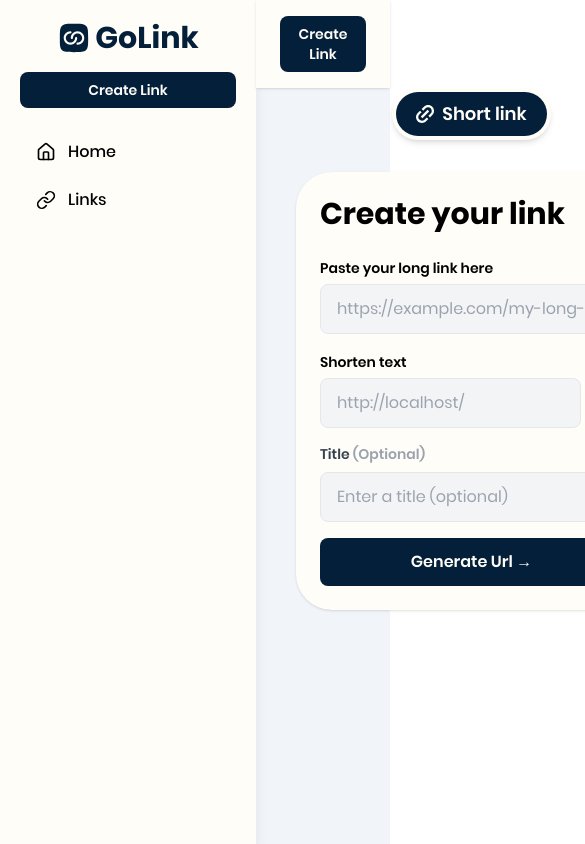
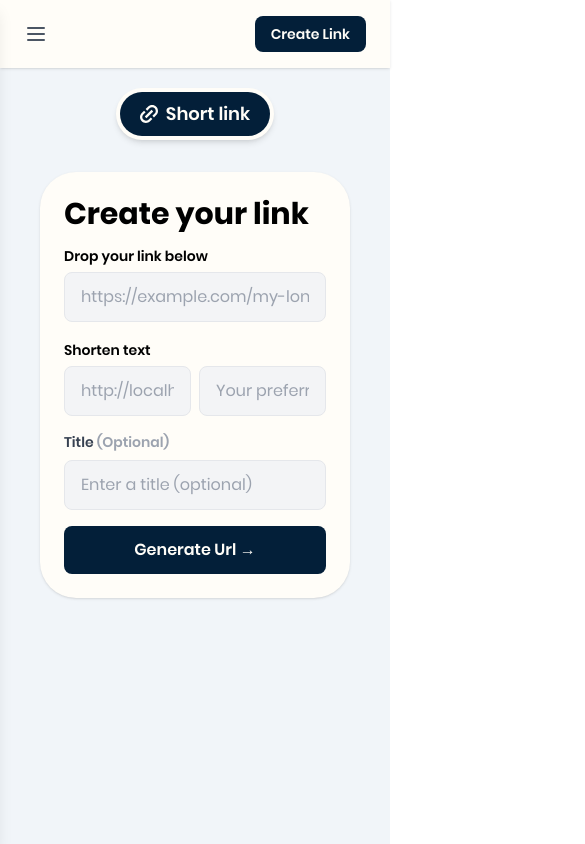
Before and after one commit to shakerscode/urlShortner, a Next.js app: page /dashboard/create in a window 390 px wide. Shown: the top 844 px of the page, 585 px wide, since content can reach past the window. Built offline with nearby package versions, Linux system fonts and the light colour scheme; no server answers.

Commit message:
fix: fixed some issues

```diff
--- a/app/dashboard/layout.tsx
+++ b/app/dashboard/layout.tsx
@@ -1,9 +1,10 @@
 "use client";
 
 import { usePathname, useRouter } from "next/navigation";
-import { Home, Link } from "lucide-react";
+import { Home, Link, Menu, X } from "lucide-react";
 import LinkLogo from "@/components/icons/linklogo";
 import UserDropdown from "@/components/userdropdown";
+import { useState, useEffect } from "react";
 
 export default function DashboardLayout({
   children,
@@ -11,29 +12,65 @@ export default function DashboardLayout({
   children: React.ReactNode;
 }) {
   const router = useRouter();
-  const pathname = usePathname(); // ✅ Automatically updates when navigating
+  const pathname = usePathname();
+  const [isOpen, setIsOpen] = useState<boolean>(false);
+
+  // Close sidebar when clicking outside on mobile
+  useEffect(() => {
+    const handleOutsideClick = (event: MouseEvent) => {
+      if (
+        isOpen &&
+        event.target instanceof HTMLElement &&
+        !event.target.closest("#sidebar")
+      ) {
+        setIsOpen(false);
+      }
+    };
+
+    document.addEventListener("click", handleOutsideClick);
+    return () => document.removeEventListener("click", handleOutsideClick);
+  }, [isOpen]);
 
   return (
     <div className="flex h-screen bg-slate-100">
-      {/* Sidebar */}
-      <aside className="w-64 bg-white flex flex-col p-5 fixed left-0 top-0 h-screen shadow-lg">
+      {/* Sidebar (Drawer on Mobile) */}
+      <aside
+        id="sidebar"
+        className={`fixed z-20 top-0 left-0 h-screen w-64 bg-white p-5 shadow-lg transform transition-transform duration-300 ease-in-out
+          ${
+            isOpen ? "translate-x-0" : "-translate-x-full"
+          } md:translate-x-0 md:relative`}
+      >
+        <div className="flex justify-between items-center">
           <h2
             onClick={() => router.push("/")}
-          className="text-3xl cursor-pointer flex items-center justify-center gap-1 font-bold text-blue text-center"
+            className="text-3xl cursor-pointer flex items-center gap-1 font-bold text-blue"
           >
             <LinkLogo size={34} />
             GoLink
           </h2>
           <button
+            className="md:hidden text-gray-600 hover:text-gray-900"
+            onClick={() => setIsOpen(false)}
+          >
+            <X size={24} />
+          </button>
+        </div>
+
+        <button
           onClick={() => router.push("/dashboard/create")}
-          className="bg-blue px-4 py-2 text-sm font-semibold hover:bg-gray-800 transition-all ease-in-out duration-300 mt-4 rounded-lg text-white"
+          className="bg-blue px-4 py-2 text-sm font-semibold hover:bg-gray-800 transition-all ease-in-out duration-300 mt-4 rounded-lg text-white w-full"
         >
           Create Link
         </button>
+
         <nav className="mt-6 space-y-2">
           <button
-            onClick={() => router.push("/dashboard")}
-            className={`flex items-center font-medium  gap-3 w-full px-4 py-2 rounded-lg transition-all ${
+            onClick={() => {
+              router.push("/dashboard");
+              setIsOpen(false);
+            }}
+            className={`flex items-center font-medium gap-3 w-full px-4 py-2 rounded-lg transition-all ${
               pathname === "/dashboard"
                 ? "bg-blue200 text-blue"
                 : "hover:bg-blue200"
@@ -42,7 +79,10 @@ export default function DashboardLayout({
             <Home size={20} /> Home
           </button>
           <button
-            onClick={() => router.push("/dashboard/links")}
+            onClick={() => {
+              router.push("/dashboard/links");
+              setIsOpen(false);
+            }}
             className={`flex items-center font-medium gap-3 w-full px-4 py-2 rounded-lg transition-all ${
               pathname.includes("/links")
                 ? "bg-blue200 text-blue"
@@ -54,11 +94,18 @@ export default function DashboardLayout({
         </nav>
       </aside>
 
-      {/* Main Content Wrapper (Adjust for Sidebar) */}
-      <div className="flex-1 flex flex-col ml-64">
+      {/* Main Content Wrapper */}
+      <div className="flex-1 flex flex-col md:ml-0">
         {/* Fixed Header */}
-        <header className="bg-white shadow flex justify-between items-center px-6 py-4 fixed top-0 left-64 right-0 z-10">
-          <div></div>
+        <header className="bg-white shadow flex justify-between md:justify-end items-center px-6 py-4 fixed top-0 left-0 md:left-64 right-0 z-0">
+          {/* Open Sidebar Button (Mobile) */}
+          <button
+            className="md:hidden text-gray-600 hover:text-gray-900"
+            onClick={() => setIsOpen(true)}
+          >
+            <Menu size={24} />
+          </button>
+
           <div className="flex items-center gap-2">
             <button
               onClick={() => router.push("/dashboard/create")}
--- a/app/dashboard/page.tsx
+++ b/app/dashboard/page.tsx
@@ -2,8 +2,6 @@
 "use client";
 
 import { useState } from "react";
-import { CheckCircle, ChevronRight, Link2, Link2Off } from "lucide-react";
-import Link from "next/link";
 export default function ConnectionsPlatform() {
   const [progress, setProgress] = useState(50); // Simulated progress
 
--- a/components/ShortBox.tsx
+++ b/components/ShortBox.tsx
@@ -134,15 +134,15 @@ export default function LinkShortener({ user }: { user: IUser | undefined }) {
       <div className="bg-white rounded-[36px] shadow p-6 mt-8 max-w-3xl w-full">
         <h2 className="text-3xl font-bold text-color-dark">Create your link</h2>
 
-        <div className="mt-6">
+        <div className="mt-3 md:mt-6">
           {/* Destination URL Input */}
           <label className="text-sm font-semibold text-color-dark">
-            Paste your long link here
+            Drop your link below
           </label>
           <input
             type="text"
             placeholder="https://example.com/my-long-url"
-            className="w-full mt-1 px-4 py-3 border rounded-lg bg-gray-100 text-gray-700 focus:outline-none focus:ring-2 focus:ring-blue"
+            className="w-full mt-1 px-4 py-3 border rounded-lg sm:placeholder:text-sm bg-gray-100 text-gray-700 focus:outline-none focus:ring-2 focus:ring-blue"
             value={url}
             onChange={(e) => setUrl(e.target.value)}
           />
@@ -157,12 +157,12 @@ export default function LinkShortener({ user }: { user: IUser | undefined }) {
                 type="text"
                 disabled
                 value={`${origin}/`}
-                className="px-4 py-3 border rounded-lg bg-gray-100 text-gray-400 mt-1"
+                className="px-4 py-3 border rounded-lg bg-gray-100 text-gray-400 mt-1 w-full sm:placeholder:text-sm"
               />
               <input
                 type="text"
-                placeholder="some-text"
-                className="w-full mt-1 px-4 py-3 border rounded-lg bg-gray-100 text-gray-700 focus:outline-none focus:ring-2 focus:ring-blue"
+                placeholder="Your preferred url"
+                className="w-full mt-1 px-4 py-3 border rounded-lg bg-gray-100 sm:placeholder:text-sm text-gray-700 focus:outline-none focus:ring-2 focus:ring-blue"
                 value={shortenCode}
                 onChange={(e) => setShortenCode(e.target.value)}
               />
--- a/components/header.tsx
+++ b/components/header.tsx
@@ -88,11 +88,11 @@ function Header({ user }: { user: IUser }) {
       </div>
 
       {/* Header hero part - For the background accurately set in header and hero section  */}
-      <div className="bg-blue h-[1150px] md:h-[900px] shadow-xl mt-10">
-        <h2 className="pt-28 text-center max-w-[70%] mx-auto text-5xl font-bold text-white">
+      <div className="bg-blue h-[950px] md:h-[900px] shadow-xl mt-6 md:mt-10">
+        <h2 className="pt-24 md:pt-28 text-center md:max-w-[70%] w-full px-2.5 mx-auto text-4xl md:text-5xl font-bold text-white">
           The Bottlenecks GoLinks: Build stronger digital connections
         </h2>
-        <p className="mt-4 text-center w-[80%] mb-9 mx-auto text-xl text-white">
+        <p className="mt-4 text-center w-[80%] mb-9 mx-auto text-md md:text-xl text-white">
           Use The Bottlenecks URL shortener to connect people to the right
           information
         </p>
--- a/components/links/editlinks.tsx
+++ b/components/links/editlinks.tsx
@@ -1,3 +1,5 @@
+//@typescript-eslint/no-unused-vars
+
 "use client";
 
 import { useState, useEffect } from "react";
```
Lines whose indentation alone changed are shown as unchanged.
